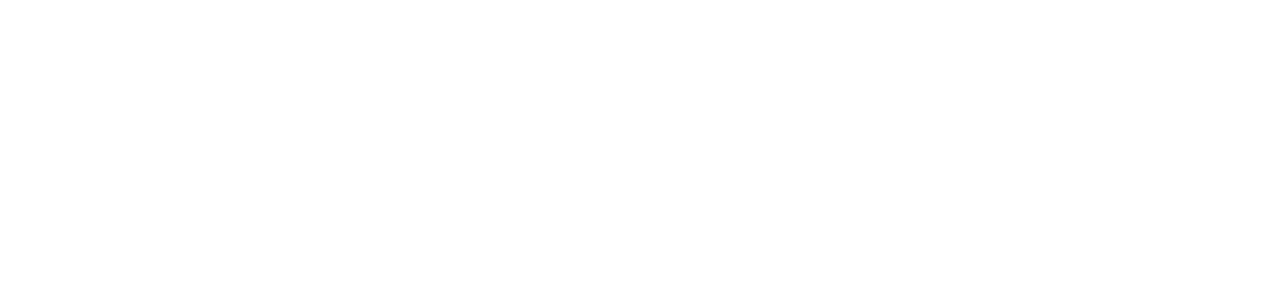
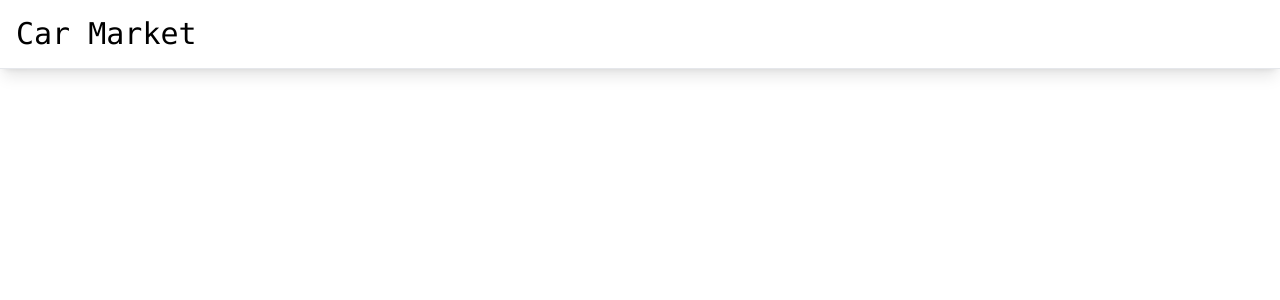
Before and after one commit to morteza-front-end/nuxt3-car-market, a Nuxt app: page / in a window 1280 px wide. Shown: the top 300 px of the page. Built offline with nearby package versions, Linux system fonts and the light colour scheme.

Commit message:
add header in app

```diff
--- a/app.vue
+++ b/app.vue
@@ -1,6 +1,10 @@
 <template>
   <div>
-<!-- NAVBAR    -->
-<!-- NAVBAR    -->
+    <!-- NAVBAR    -->
+    <header class="sticky top-0 z-50 flex justify-between items-center space-x-1 border-b bg-white p-4
+      shadow-lg">
+      <a class="text-3xl font-mono" href="#">Car Market</a>
+    </header>
+    <!-- NAVBAR    -->
   </div>
 </template>
```
